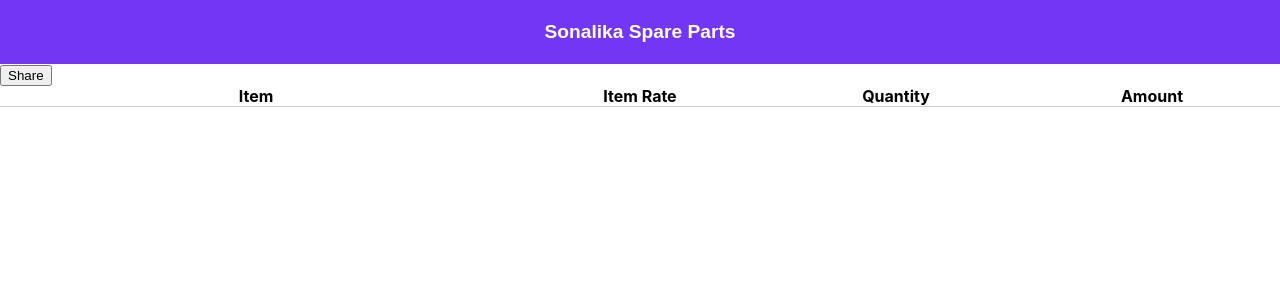
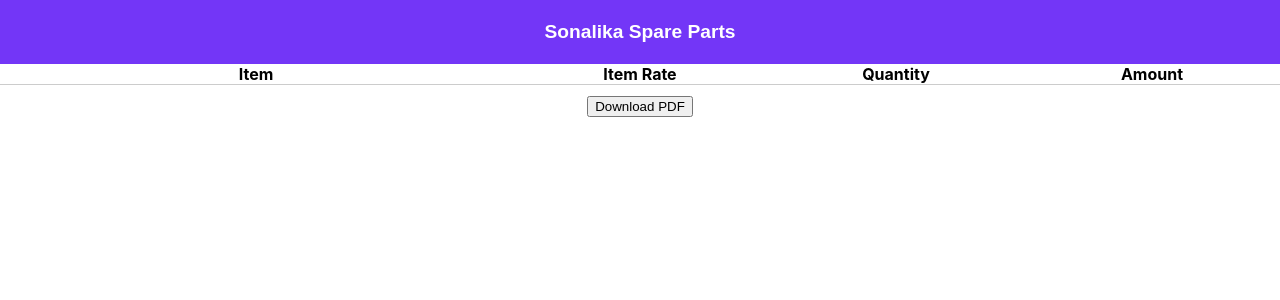
Before and after one commit to akhileshjain/sonalika-spare-parts, a React (Create React App) app: page /checkout in a window 1280 px wide. Shown: the top 300 px of the page. Built offline with nearby package versions, Linux system fonts and the light colour scheme.

Commit message:
alignment for download pdf button

```diff
--- a/src/component/Checkout/Checkout.css
+++ b/src/component/Checkout/Checkout.css
@@ -24,3 +24,7 @@
 .tbl1 {
     display:none;
 }
+.pdfShareBtn {
+    text-align: center;
+    margin-top: 10px;
+}
--- a/src/component/Checkout/Checkout.js
+++ b/src/component/Checkout/Checkout.js
@@ -17,9 +17,6 @@
   render() {
     return(
       <div className="print-cart">
-        <div>
-          <button onClick={() => this.downloadPDF()}>Share</button>
-        </div>
         <table className="tbl1">
             <thead>
               <tr>
@@ -45,6 +42,9 @@
                     rate={item.rate} qty={item.qty}>
                   </CartItem>
           })}
+        <div className="pdfShareBtn">
+          <button onClick={() => this.downloadPDF()}>Download PDF</button>
+        </div>
       </div>
     )
   }
```
